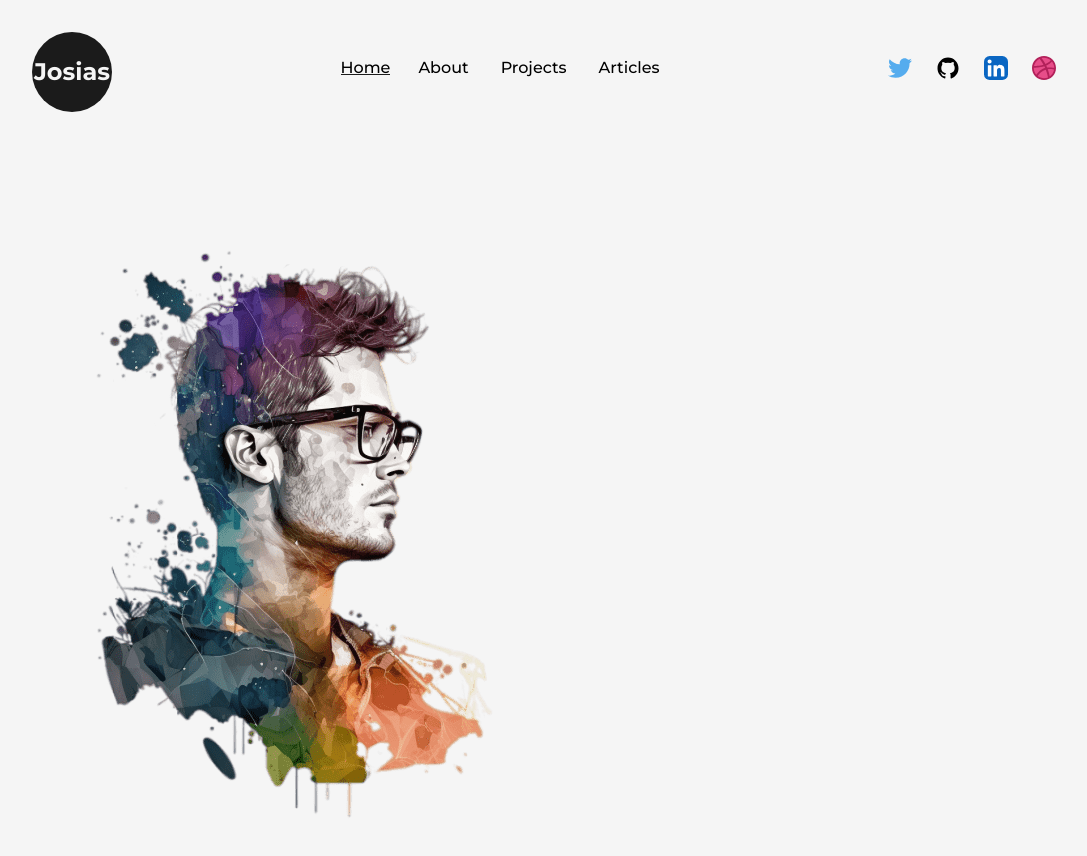
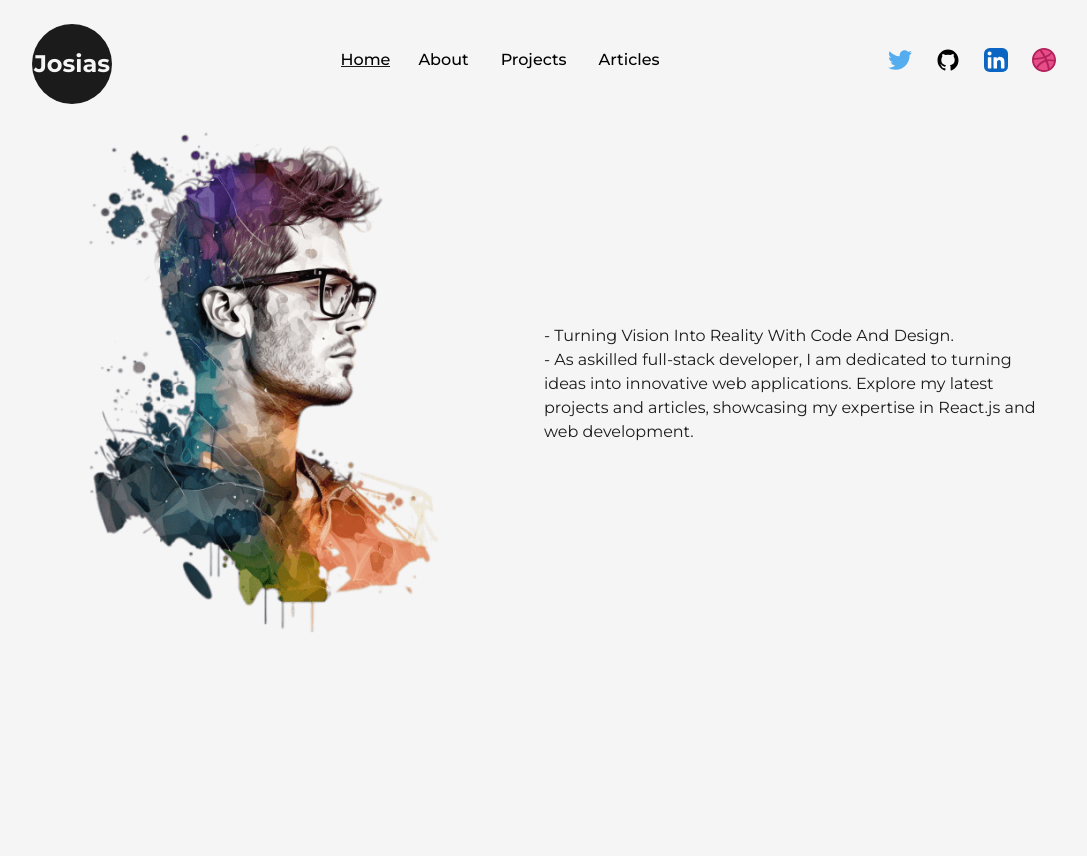
Before and after one commit to cruzetapiko/portfolio_web, a Next.js app: page / in a window 1280 px wide. Shown: the top 856 px of the page, without its empty margins (96-1183 px from the left). Built offline with nearby package versions, Linux system fonts and the light colour scheme.

Commit message:
home page completed

```diff
--- a/components/Layout.js
+++ b/components/Layout.js
@@ -3,7 +3,7 @@
 export default function Layout({ children, className = '' }) {
   return (
     <div
-      className={`w-full h-full inline-block z-0 bg-light px-32 ${className}`}
+      className={`w-full h-full inline-block z-0 bg-light p-32 ${className}`}
     >
       {children}
     </div>
--- a/components/NavBar.js
+++ b/components/NavBar.js
@@ -24,7 +24,7 @@
 
 export default function NavBar() {
   return (
-    <header className="w-full px-32 py-6 font-medium flex items-center justify-between">
+    <header className="w-full px-32 pt-4 font-medium flex items-center justify-between">
       <Logo />
       <nav>
         <CustomLink href="/" title="Home" className="mx-3" />
--- a/pages/index.js
+++ b/pages/index.js
@@ -1,7 +1,7 @@
-import Head from 'next/head';
-import Layout from '@/components/Layout';
-import Image from 'next/image';
-import profilePicture from '@/public/images/profile/developer-pic-1.png';
+import Head from "next/head";
+import Layout from "@/components/Layout";
+import Image from "next/image";
+import profilePicture from "@/public/images/profile/developer-pic-1.png";
 
 export default function Home() {
   return (
@@ -10,15 +10,24 @@
         <title>Create Next App</title>
         <meta name="description" content="Generated by create next app" />
       </Head>
-      <main className="flex items-center text-dark w-full min-h-screen pt-0 ">
+      <main className="flex items-center text-dark w-full min-h-screen pb-28">
         <Layout className="pt-0">
-          <div className="flex items-center justify-between w-full">
-            <div>
+          <div className="flex items-center justify-between w-full ">
+            <div className="w-1/2">
               <Image
                 src={profilePicture}
                 alt="Picture of the author"
                 className="w-full h-auto"
               />
+            </div>
+            <div className="w-1/2">
+              <h1>- Turning Vision Into Reality With Code And Design.</h1>
+              <p>
+                - As askilled full-stack developer, I am dedicated to turning
+                ideas into innovative web applications. Explore my latest
+                projects and articles, showcasing my expertise in React.js and
+                web development.
+              </p>
             </div>
           </div>
         </Layout>
```
